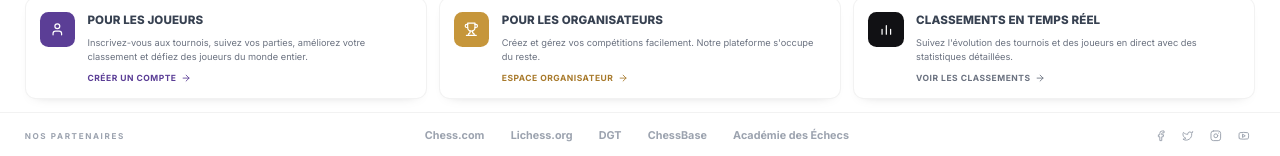
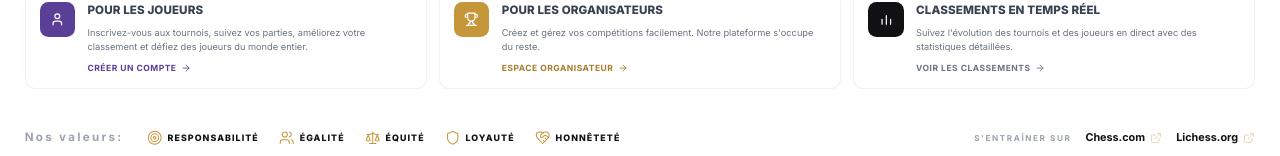
Before and after one commit to Vanqueen/HIGHFIVE_TOURNAMENT, a React (Vite) app in the folder frontend/: page / in a window 1280 px wide. Shown: the part 641-797 px from the top of the page. Built offline with nearby package versions, Linux system fonts and the light colour scheme; no server answers.

Commit message:
correction des différent bug relever

```diff
--- a/frontend/src/App.tsx
+++ b/frontend/src/App.tsx
@@ -23,7 +23,6 @@ export default function App() {
 function Router() {
   const { user, initializing } = useAuth();
   const [view, setView] = useState<View>({ name: 'landing' });
-  const [landingNav, setLandingNav] = useState<import('./components/landing/tokens').NavItem | null>(null);
   const [theme, setTheme] = useState<'dark' | 'light'>(() => {
     if (typeof window === 'undefined') return 'dark';
     const stored = window.localStorage.getItem('theme');
@@ -49,10 +48,8 @@ function Router() {
   }, [user, initializing]);
 
   const goHome = () => setView({ name: 'landing' });
-  const goHomeWithNav = (item: import('./components/landing/tokens').NavItem) => {
-    setLandingNav(item);
-    setView({ name: 'landing' });
-  };
+  const goHomeWithNav = (item: import('./components/landing/tokens').NavItem) =>
+    setView({ name: 'landing', nav: item });
   const goDashboard = () => setView({ name: 'dashboard' });
 
   /* Restauration de session en cours : éviter le flash « déconnecté ». */
@@ -72,8 +69,7 @@ function Router() {
         onDashboard={goDashboard}
         onTournamentClick={(id) => setView({ name: 'detail', tournamentId: id })}
         theme={theme} onToggleTheme={toggleTheme}
-        initialNav={landingNav ?? undefined}
-        onNavConsumed={() => setLandingNav(null)}
+        initialNav={view.nav}
       />
     );
   }
@@ -110,7 +106,7 @@ function Router() {
   if (view.name === 'create') {
     if (user.role !== 'organizer') return <RoleHome onNavigate={setView} />;
     return (
-      <AppShell onHome={goHome} onNav={goHomeWithNav} theme={theme} onToggleTheme={toggleTheme}>
+      <AppShell onHome={goHome} onNav={goHomeWithNav} onDashboard={goDashboard} theme={theme} onToggleTheme={toggleTheme}>
         <TournamentCreatePage
           onBack={goDashboard}
           onCreated={(id) => setView({ name: 'detail', tournamentId: id })}
@@ -123,7 +119,7 @@ function Router() {
     return (
       /* Console de gestion : pleine largeur, pleine hauteur, sans scroll de
          page — seul le panneau actif défile. */
-      <AppShell wide fill onHome={goHome} onNav={goHomeWithNav} theme={theme} onToggleTheme={toggleTheme}>
+      <AppShell wide fill onHome={goHome} onNav={goHomeWithNav} onDashboard={goDashboard} theme={theme} onToggleTheme={toggleTheme}>
         <TournamentDetailPage
           tournamentId={view.tournamentId}
           onBack={goDashboard}
@@ -135,7 +131,7 @@ function Router() {
 
   if (view.name === 'standings') {
     return (
-      <AppShell onHome={goHome} onNav={goHomeWithNav} theme={theme} onToggleTheme={toggleTheme}>
+      <AppShell onHome={goHome} onNav={goHomeWithNav} onDashboard={goDashboard} theme={theme} onToggleTheme={toggleTheme}>
         <StandingsPage
           tournamentId={view.tournamentId}
           onBack={() => setView({ name: 'detail', tournamentId: view.tournamentId })}
@@ -151,6 +147,8 @@ function Router() {
 function RoleHome({ onNavigate }: { onNavigate: (view: View) => void }) {
   const { user } = useAuth();
   const goHome = () => onNavigate({ name: 'landing' });
+  const goSection = (item: import('./components/landing/tokens').NavItem) =>
+    onNavigate({ name: 'landing', nav: item });
   const [theme, setTheme] = useState<'dark' | 'light'>(() => {
     if (typeof window === 'undefined') return 'dark';
     const stored = window.localStorage.getItem('theme');
@@ -172,6 +170,7 @@ function RoleHome({ onNavigate }: { onNavigate: (view: View) => void }) {
       <OrganizerDashboard
         theme={theme} onToggleTheme={toggleTheme}
         onHome={goHome}
+        onNav={goSection}
         onNewTournament={() => onNavigate({ name: 'create' })}
         onOpenTournament={(id) => onNavigate({ name: 'detail', tournamentId: id })}
       />
@@ -182,6 +181,7 @@ function RoleHome({ onNavigate }: { onNavigate: (view: View) => void }) {
     <PlayerDashboard
       theme={theme} onToggleTheme={toggleTheme}
       onHome={goHome}
+      onNav={goSection}
       onOpenTournament={(id) => onNavigate({ name: 'detail', tournamentId: id })}
     />
   );
--- a/frontend/src/components/landing/LandingFooter.tsx
+++ b/frontend/src/components/landing/LandingFooter.tsx
@@ -1,33 +1,66 @@
-import { Facebook, Twitter, Instagram, Youtube } from 'lucide-react';
+import { Target, Users, Scale, Shield, HeartHandshake, ExternalLink } from 'lucide-react';
+import type { LucideIcon } from 'lucide-react';
+import { INK, GOLD } from './tokens';
 
-const PARTNERS = ['Chess.com', 'Lichess.org', 'DGT', 'ChessBase', 'Académie des Échecs'];
-const SOCIALS = [Facebook, Twitter, Instagram, Youtube];
+/* Les valeurs de VIPP Digital Services — la colonne vertébrale du club,
+   affichée en pied de chaque page publique. */
+const VALUES: { label: string; Icon: LucideIcon }[] = [
+  { label: 'RESPONSABILITÉ', Icon: Target },
+  { label: 'ÉGALITÉ', Icon: Users },
+  { label: 'ÉQUITÉ', Icon: Scale },
+  { label: 'LOYAUTÉ', Icon: Shield },
+  { label: 'HONNÊTETÉ', Icon: HeartHandshake },
+];
+
+/* Où aiguiser son jeu entre deux tournois. */
+const TRAINING = [
+  { name: 'Chess.com', href: 'https://www.chess.com' },
+  { name: 'Lichess.org', href: 'https://lichess.org' },
+];
 
 export function LandingFooter() {
   return (
-    <footer className="mt-[1.6em] flex-none border-t border-black/5 px-[2.6em] lg:px-[3.2em]">
-      <div className="mx-auto flex h-[6em] max-w-[192em] items-center justify-between gap-[2em]">
-        <p className="whitespace-nowrap text-[1.05em] font-bold tracking-[0.2em] text-gray-400">
-          NOS PARTENAIRES
-        </p>
-        <div className="hidden flex-1 items-center justify-center gap-[3.4em] md:flex">
-          {PARTNERS.map((name) => (
-            <span
+    <footer className="flex-none bg-white">
+      <div className="mx-auto pt-10 flex max-w-[192em] flex-wrap items-center justify-between gap-x-[3em] gap-y-[1.6em] px-[2.6em] py-[1.6em] lg:px-[3.2em]">
+        <div>
+          <span className="whitespace-nowrap text-[1.5em] font-bold tracking-[0.2em] text-gray-400">
+            Nos valeurs:
+          </span>
+        </div>
+        {/* Valeurs */}
+        <div className="flex flex-1 items-center justify-center gap-[2.6em] sm:justify-start">
+          {VALUES.map(({ label, Icon }) => (
+            <div key={label} className="flex items-center gap-[0.7em]">
+              <Icon className="h-[2em] w-[2em] shrink-0" strokeWidth={1.6} style={{ color: GOLD }} />
+              <span
+                className="whitespace-nowrap text-[1.15em] font-extrabold tracking-[0.12em]"
+                style={{ color: INK }}
+              >
+                {label}
+              </span>
+            </div>
+          ))}
+        </div>
+
+        {/* Entraînement */}
+        <div className="flex items-center gap-[1.8em]">
+          <span className="whitespace-nowrap text-[1.05em] font-bold tracking-[0.2em] text-gray-400">
+            S&apos;ENTRAÎNER SUR
+          </span>
+          {TRAINING.map(({ name, href }) => (
+            <a
               key={name}
-              className="whitespace-nowrap text-[1.4em] font-bold text-gray-400 transition-colors hover:text-gray-600"
+              href={href}
+              target="_blank"
+              rel="noopener noreferrer"
+              className="group flex items-center gap-[0.5em] whitespace-nowrap text-[1.4em] font-bold transition-opacity hover:opacity-80"
+              style={{ color: INK }}
             >
               {name}
-            </span>
-          ))}
-        </div>
-        <div className="flex items-center gap-[0.6em]">
-          {SOCIALS.map((Icon, i) => (
-            <a
-              key={i}
-              href="#"
-              className="flex h-[3em] w-[3em] items-center justify-center rounded-full text-gray-400 transition-colors hover:bg-gray-100 hover:text-gray-800"
-            >
-              <Icon className="h-[1.5em] w-[1.5em]" />
+              <ExternalLink
+                className="h-[1.1em] w-[1.1em] opacity-40 transition-opacity group-hover:opacity-100"
+                style={{ color: GOLD }}
+              />
             </a>
           ))}
         </div>
--- a/frontend/src/components/landing/LandingHeader.tsx
+++ b/frontend/src/components/landing/LandingHeader.tsx
@@ -19,7 +19,7 @@ export function LandingHeader({
   onLogin: () => void;
   onDashboard: () => void;
   onLogout?: () => void;
-  activeNav: NavItem;
+  activeNav: NavItem | null;
   onNav: (item: NavItem) => void;
   theme: 'dark' | 'light';
   onToggleTheme: () => void
--- a/frontend/src/hooks/useOrganizerBoard.ts
+++ b/frontend/src/hooks/useOrganizerBoard.ts
@@ -7,7 +7,8 @@ export interface TournamentDesk {
   players: number;
 }
 
-/* Les tournois de l'organisateur connecté, avec leur nombre d'inscrits. */
+/* Pool partagé : tous les tournois de la plateforme, avec leur nombre
+   d'inscrits. Chaque organisateur peut gérer n'importe lequel. */
 export function useOrganizerBoard() {
   const [desks, setDesks] = useState<TournamentDesk[]>([]);
   const [loading, setLoading] = useState(true);
@@ -15,7 +16,7 @@ export function useOrganizerBoard() {
 
   const reload = useCallback(async () => {
     try {
-      const tournaments = await api.tournaments.mine();
+      const tournaments = await api.tournaments.list();
 
       const assembled = await Promise.all(
         tournaments.map(async (tournament) => {
--- a/frontend/src/pages/LandingPage.tsx
+++ b/frontend/src/pages/LandingPage.tsx
@@ -38,7 +38,7 @@ export function LandingPage({
 }) {
   const { tournaments, loading } = useTournaments();
   const { logout } = useAuth();
-  const [activeNav, setActiveNav] = useState<NavItem>('Accueil');
+  const [activeNav, setActiveNav] = useState<NavItem>(() => initialNav ?? 'Accueil');
   const [featuredIndex, setFeaturedIndex] = useState(0);
   const [prevIndex, setPrevIndex] = useState<number | null>(null);
   const [slideDir, setSlideDir] = useState<'left' | 'right'>('left');
@@ -148,7 +148,7 @@ export function LandingPage({
       )}
 
       {activeNav !== 'Accueil' && (
-        <div className="flex min-h-0 flex-1 flex-col overflow-hidden">
+        <div className="flex min-h-0 flex-1 flex-col overflow-y-auto">
           {activeNav === 'Tournois' && (
             <TournamentListPage onNew={onLogin} onOpen={handleTournamentClick} />
           )}
--- a/frontend/src/pages/PlayerDashboard.tsx
+++ b/frontend/src/pages/PlayerDashboard.tsx
@@ -15,6 +15,7 @@ import { useAuth } from '../hooks/useAuth';
 import { usePlayerBoard, type NextGame, type TournamentBoard } from '../hooks/usePlayerBoard';
 import { api } from '../lib/api';
 import type { Tournament } from '../types';
+import type { NavItem } from '../components/landing/tokens';
 
 const formatDate = (value: string | null) =>
   value
@@ -32,11 +33,13 @@ const formatPoints = (points: number) => {
 
 export function PlayerDashboard({
   onHome,
+  onNav,
   onOpenTournament,
   theme,
   onToggleTheme,
 }: {
   onHome: () => void;
+  onNav?: (item: NavItem) => void;
   onOpenTournament: (id: string) => void;
   theme: 'dark' | 'light';
   onToggleTheme: () => void
@@ -64,7 +67,7 @@ export function PlayerDashboard({
   };
 
   return (
-    <AppShell onHome={onHome} theme={theme} onToggleTheme={onToggleTheme}>
+    <AppShell onHome={onHome} onNav={onNav} onDashboard={() => {}} theme={theme} onToggleTheme={onToggleTheme}>
       <DataBar
         role="Joueur"
         name={user?.full_name ?? ''}
--- a/frontend/src/pages/TournamentDetailPage.tsx
+++ b/frontend/src/pages/TournamentDetailPage.tsx
@@ -71,9 +71,10 @@ export function TournamentDetailPage({
     );
   }
 
-  /* Seul l'organisateur propriétaire pilote le tournoi ; les joueurs le
-     consultent. L'API applique la même règle, ceci n'est que l'affichage. */
-  const canEdit = user?.role === 'organizer' && tournament.organizer_id === user.id;
+  /* Pool partagé : tout organisateur pilote n'importe quel tournoi ; les
+     joueurs le consultent. L'API applique la même règle, ceci n'est que
+     l'affichage. */
+  const canEdit = user?.role === 'organizer';
   const hasPlayoff = tournament.format === 'swiss_playoff';
   const control = canEdit
     ? buildControl(tournament, players, matches, {
--- a/frontend/src/types/index.ts
+++ b/frontend/src/types/index.ts
@@ -1,3 +1,5 @@
+import type { NavItem } from '../components/landing/tokens';
+
 export type TournamentStatus = 'registration' | 'in_progress' | 'completed';
 export type MatchResult = 'pending' | 'white' | 'black' | 'draw';
 
@@ -80,7 +82,7 @@ export interface Match {
 }
 
 export type View =
-  | { name: 'landing' }
+  | { name: 'landing'; nav?: NavItem }
   | { name: 'auth' }
   | { name: 'dashboard' }
   | { name: 'list' }
```
Also changed, not shown: frontend/src/components/AppShell.tsx (+6 -2 lines), frontend/src/pages/AboutPage.tsx (+7 -56 lines), frontend/src/pages/OrganizerDashboard.tsx (+37 -4 lines), 1 other file (tests, documents, lock files or other folders).
